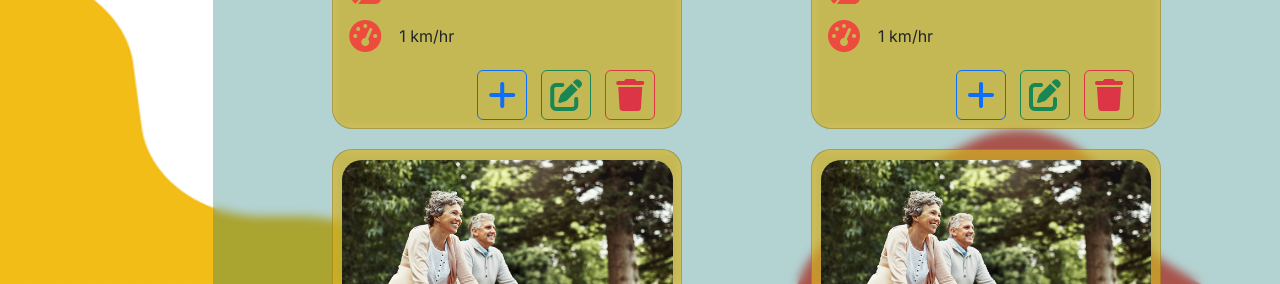
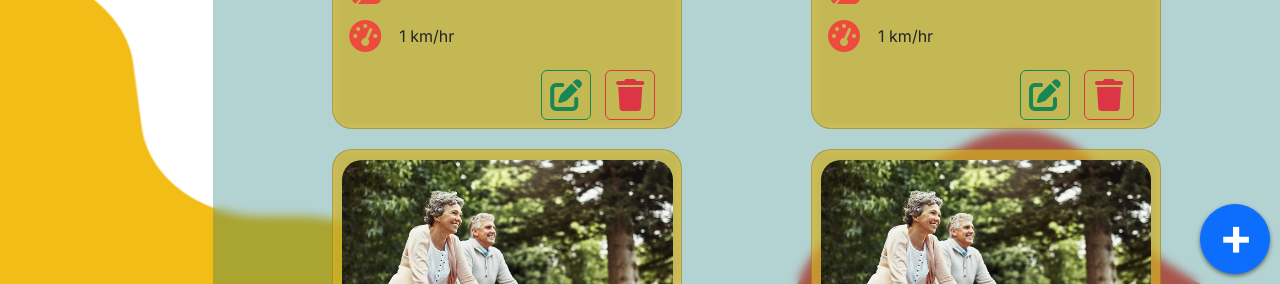
Before and after one commit to Bonnzalino/Project-H-01, a React (Vite) app in the folder Sprint02/: page / in a window 1280 px wide. Shown: the part 516-800 px from the top of the page. Built offline with nearby package versions, Linux system fonts and the light colour scheme.

Commit message:
Edit Add Btn

```diff
--- a/Sprint02/src/Activitycard.jsx
+++ b/Sprint02/src/Activitycard.jsx
@@ -5,6 +5,7 @@ import Col from "react-bootstrap/Col";
 import Image from "react-bootstrap/Image";
 import Button from "react-bootstrap/Button";
 import Card from "react-bootstrap/Card";
+
 
 function Activitycard() {
   return (
@@ -44,9 +45,7 @@ function Activitycard() {
                 <br />
                 <br />
               </Card.Text>
-              <Button variant="outline-primary" className="addactivitybtn">
-              <i class="fa-solid fa-plus fa-2xl"></i>
-              </Button>
+
               <Button variant="outline-success" className="editactivitybtn">
                 <i className="fa-solid fa-pen-to-square fa-2xl"></i>
               </Button>
--- /dev/null
+++ b/Sprint02/src/AddBtn.jsx
@@ -0,0 +1,12 @@
+import React from 'react'
+import Button from 'react-bootstrap/esm/Button'
+
+function AddBtn() {
+  return (
+    <div>
+    <Button className='addbtnleft'>+</Button>
+    </div>
+  )
+}
+
+export default AddBtn
--- a/Sprint02/src/BootstrapDashboard.jsx
+++ b/Sprint02/src/BootstrapDashboard.jsx
@@ -8,17 +8,20 @@ import Button from "react-bootstrap/Button";
 import Card from "react-bootstrap/Card";
 import Activitycard from "./Activitycard";
 import Profile from "./Profile";
-
+import AddBtn from './AddBtn';
 
 function BootstrapDashboard() {
   return (
     <Container fluid className="bigcontainer">
+
       <Row>
+      <AddBtn />
         <Col className="d-none d-md-block profile" md={3} xl={2}>
             <Profile />
         </Col>
         <Col className="dashboard card-group" sm={12} md={9} xl={10}>
            <h2 className="dashboardTitle d-sm-block d-md-none">Dashboard</h2>
+
           <Activitycard />
           <Activitycard />
           <Activitycard />
--- a/Sprint02/src/bootstrap.css
+++ b/Sprint02/src/bootstrap.css
@@ -4,17 +4,18 @@
   align-items: center;
   display: flex;
   flex-direction: column;
-
 }
 
 .dashboard {
   padding: 0;
   background-color: rgba(6, 108, 107, 0.3);
-   backdrop-filter: blur(5px) ;
+  backdrop-filter: blur(5px);
   justify-content: space-evenly;
 }
 
-.profileH, .profileW, .profileA {
+.profileH,
+.profileW,
+.profileA {
   border: 1px solid black;
 }
 
@@ -29,14 +30,13 @@
   background-color: transparent;
   border-radius: 50%;
   border: 10px solid rgba(239, 75, 63, 0.9);
-
 }
 
 .addbtn {
   width: 100%;
   height: 60px;
   border-radius: 5px;
-    margin: 20px 0px ;
+  margin: 20px 0px;
   background-color: rgba(239, 75, 63, 1);
 }
 
@@ -66,7 +66,7 @@
   border-radius: 20px;
   width: 350px;
   background-color: rgba(243, 189, 24, 0.6);
-    backdrop-filter: blur(5px) ;
+  backdrop-filter: blur(5px);
   margin: 10px 10px;
 }
 
@@ -76,7 +76,9 @@
   width: 95%;
 }
 
-.editactivitybtn, .deleteactivitybtn, .addactivitybtn {
+.editactivitybtn,
+.deleteactivitybtn,
+.addactivitybtn {
   width: 50px;
   margin: 0 10px;
   padding: 0;
@@ -110,7 +112,6 @@
     width: 80%;
     margin: 10px auto 10px;
   }
-
 }
 
 .smaddbtn {
@@ -127,3 +128,25 @@
   font-size: 2.5rem;
   font-weight: 900;
 }
+
+.addbtnleft {
+  position: fixed;
+  border-radius: 50%;
+  bottom: 0px;
+  right: 0px;
+  margin: 10px;
+  z-index: 999;
+  display: flex;
+  align-items: center;
+  justify-content: center;
+  line-height: 1;
+  text-decoration: none;
+  font-size: 50px;
+  border-radius: 50px;
+  width: 70px;
+  height: 70px;
+  font-weight: bold;
+  transition: 0.3s;
+  box-shadow: 0px 2px 4px 0px rgba(0, 0, 0, 0.5);
+  padding-bottom: 10px;
+}
```
Lines whose indentation alone changed are shown as unchanged.
